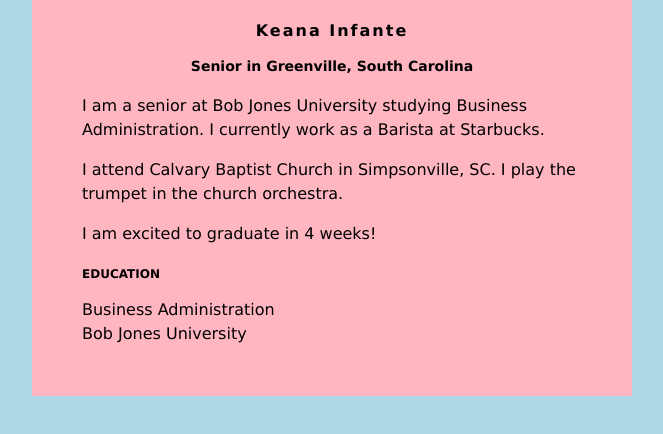
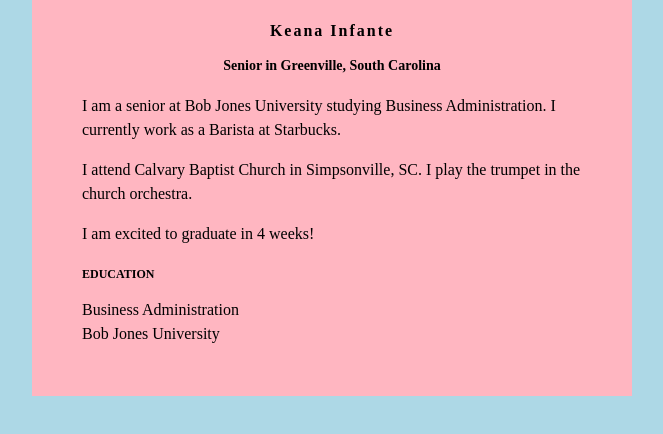
Before and after one commit to keanainfante/keanainfante.github.io, a plain HTML site: page index.html in a window 1280 px wide. Shown: the whole page, without its empty margins (308-971 px from the left). Drawn offline with Linux system fonts and the light colour scheme.

Commit message:
Update index.html

```diff
--- a/index.html
+++ b/index.html
@@ -3,7 +3,7 @@
 <style>
 body {
     background: lightblue;
-    font-family: Verdana;
+    font-family: Noto;
 }
 #content {
     background: lightpink;
```
